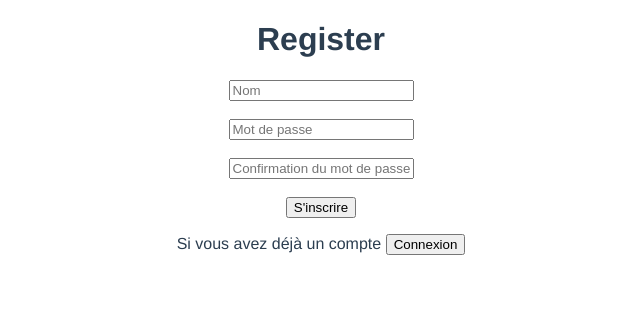
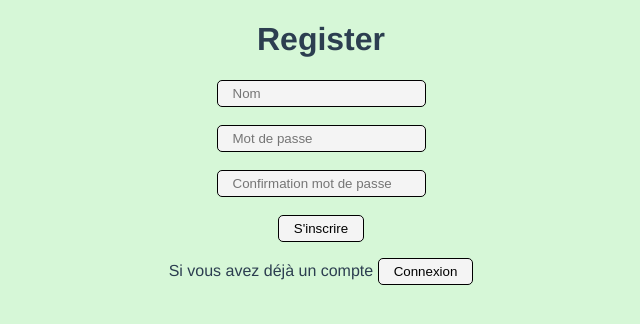
Before and after one commit to camillenaulet03/food_waste_front, a Vue app: page /register in a window 1280 px wide. Shown: the top 324 px of the page, without its empty margins (319-959 px from the left). Built offline with nearby package versions, Linux system fonts and the light colour scheme.

Commit message:
:art: add some css

```diff
--- a/src/App.vue
+++ b/src/App.vue
@@ -9,12 +9,75 @@ export default {
 </script>
 
 <style>
+body {
+  background-color: #D6F7D7;
+}
+
 #app {
   font-family: Avenir, Helvetica, Arial, sans-serif;
   -webkit-font-smoothing: antialiased;
   -moz-osx-font-smoothing: grayscale;
   text-align: center;
   color: #2c3e50;
+}
+
+input[type=submit] {
+  padding: 5px 15px;
+  background: #f4f4f4;
+  border: 1px black solid;;
+  cursor: pointer;
+  -webkit-border-radius: 5px;
+  border-radius: 5px;
+}
+
+input[type=text] {
+  padding: 5px 15px;
+  background: #f4f4f4;
+  border: 1px black solid;;
+  cursor: pointer;
+  -webkit-border-radius: 5px;
+  border-radius: 5px;
+}
+
+input[type=password] {
+  padding: 5px 15px;
+  background: #f4f4f4;
+  border: 1px black solid;;
+  cursor: pointer;
+  -webkit-border-radius: 5px;
+  border-radius: 5px;
+}
+
+input[type=number] {
+  padding: 5px 15px;
+  background: #f4f4f4;
+  border: 1px black solid;;
+  cursor: pointer;
+  -webkit-border-radius: 5px;
+  border-radius: 5px;
+}
+
+input[type=date] {
+  padding: 5px 15px;
+  background: #f4f4f4;
+  border: 1px black solid;;
+  cursor: pointer;
+  -webkit-border-radius: 5px;
+  border-radius: 5px;
+}
+
+input[type=checkbox] {
+  width: 1.15em;
+  height: 1.15em;
+}
+
+button {
+  padding: 5px 15px;
+  background: #f4f4f4;
+  border: 1px black solid;;
+  cursor: pointer;
+  -webkit-border-radius: 5px;
+  border-radius: 5px;
 }
 
 nav {
--- a/src/components/HeaderComponent.vue
+++ b/src/components/HeaderComponent.vue
@@ -1,7 +1,7 @@
 <template>
   <div class="profile">
     <div>
-      <p>Vous êtes connecté en tant que {{username}}</p>
+      <p>Vous êtes connecté en tant que <b>{{username}}</b></p>
     </div>
     <div>
       <button @click="logout">Logout</button>
@@ -64,5 +64,6 @@ export default {
   flex-direction: row;
   align-items: baseline;
   justify-content: space-between;
+  padding: 0 5%;
 }
 </style>
--- a/src/views/HomeView.vue
+++ b/src/views/HomeView.vue
@@ -98,10 +98,16 @@ export default {
 }
 
 table {
-  border: ridge;
+  border-radius: 8px;
+  border: 1px black solid;
   width: 30%;
   text-align: center;
   margin-bottom: 2em;
+  padding: 1% 0;
+}
+
+td {
+  height: 30px;
 }
 
 .choice {
--- a/src/views/LoginView.vue
+++ b/src/views/LoginView.vue
@@ -2,16 +2,16 @@
   <div>
     <h1>LOGIN</h1>
     <form @submit.prevent="login">
-      <input v-model="username" placeholder="Nom" />
+      <input v-model="username" type="text" placeholder="Nom" />
       <br />
       <br />
       <input v-model="password" placeholder="Mot de passe" type="password" />
       <br />
       <br />
-      <button type="submit">Connexion</button>
+      <input type="submit" value="Connexion" />
     </form>
   </div>
-  <p>Si vous n'avez pas de compte <router-link to="/register"><button>S'inscrire</button></router-link></p>
+  <p>Si vous n'avez pas de compte <router-link to="/register"><input type="submit" value="S'inscrire" /></router-link></p>
 </template>
 <script>
 
--- a/src/views/RegisterView.vue
+++ b/src/views/RegisterView.vue
@@ -2,13 +2,13 @@
   <div>
     <h1>Register</h1>
     <form @submit.prevent="register">
-      <input v-model="username" placeholder="Nom" />
+      <input v-model="username" placeholder="Nom" type="text" />
       <br />
       <br />
       <input v-model="password" placeholder="Mot de passe" type="password" />
       <br />
       <br />
-      <input v-model="confirmPassword" placeholder="Confirmation du mot de passe" type="password" />
+      <input v-model="confirmPassword" placeholder="Confirmation mot de passe" type="password" />
       <br />
       <br />
       <button type="submit">S'inscrire</button>
```
